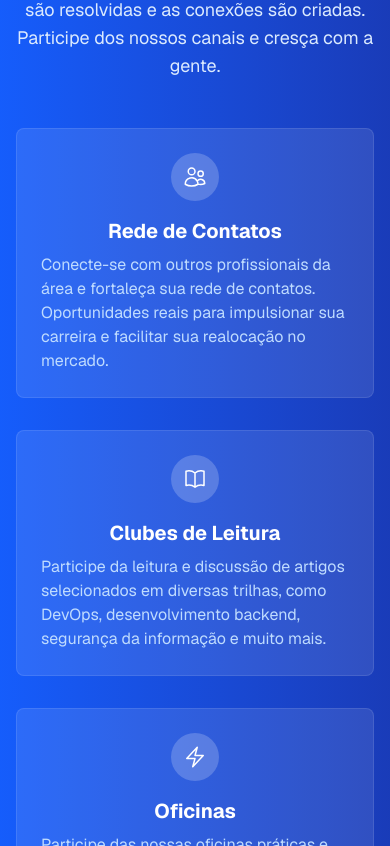
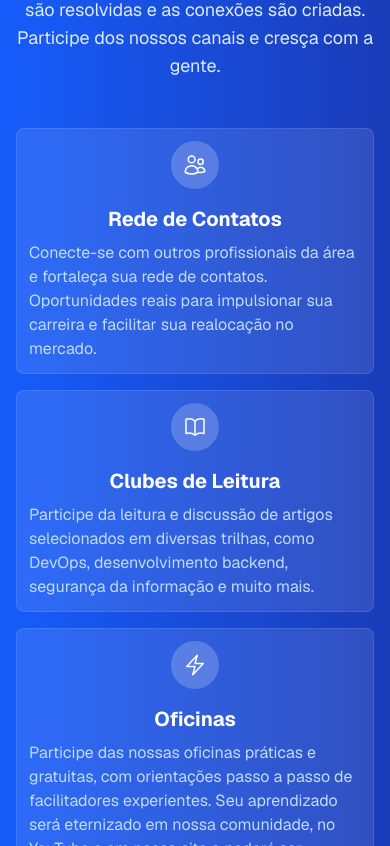
Before and after one commit to BrazilITRemote/brazilitremote-frontend, a Next.js app: page / in a window 390 px wide. Shown: the part 5778-6624 px from the top of the page. Built offline with nearby package versions, Linux system fonts and the light colour scheme.

Commit message:
fix: adjust padding and gap in DiscordSection layout

```diff
--- a/src/components/DiscordSection.tsx
+++ b/src/components/DiscordSection.tsx
@@ -43,13 +43,13 @@ export default function DiscordSection() {
           são criadas. Participe dos nossos canais e cresça com a gente.
         </p>
 
-        <div className="mt-12 grid grid-cols-1 md:grid-cols-3 gap-8 max-w-4xl mx-auto text-left">
+        <div className="mt-12 grid grid-cols-1 md:grid-cols-3 gap-4 lg:gap-8 max-w-4xl mx-auto text-left">
           {discordFeatures.map((feature) => {
             const IconComponent = feature.icon;
             return (
               <div
                 key={feature.id}
-                className="bg-white/10 border border-white/10 p-6 rounded-lg"
+                className="bg-white/10 border border-white/10 p-3 lg:p-6 rounded-lg"
               >
                 <div className="mx-auto flex items-center justify-center bg-white/20 rounded-full w-12 h-12 mb-4">
                   <IconComponent className="w-6 h-6 text-white" />
```
